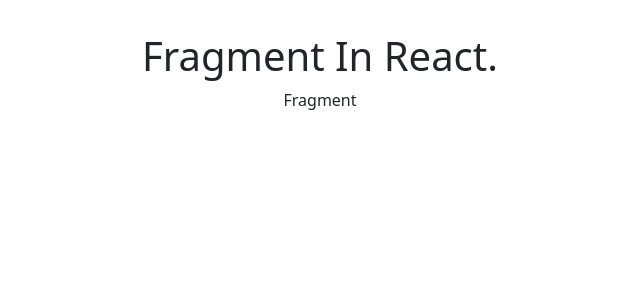
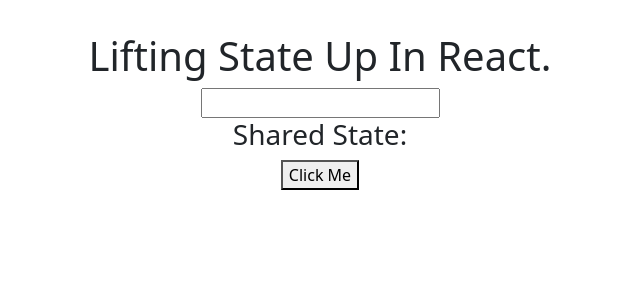
Before and after one commit to codes4education/reactjs_tutorials, a React (Create React App) app: page / in a window 1280 px wide. Shown: the top 300 px of the page, without its empty margins (320-960 px from the left). Built offline with nearby package versions, Linux system fonts and the light colour scheme.

Commit message:
lifting state up

```diff
--- a/src/App.js
+++ b/src/App.js
@@ -1,12 +1,30 @@
-import React from "react";
+import React, { useState } from "react";
 import "./App.css";
-import Fragment from "./FragmentLayout";
+import ChildComponentA from "./ChildComponentA";
+import ChildComponentB from "./ChildComponentB";
 
 function App() {
+  // Example 1
+  const [sharedState, setSharedState] = useState("");
+
+  const handleChange = (newValue) => {
+    console.log(newValue);
+    setSharedState(newValue);
+  };
+
+  // Exmaple 2
+  const parentAlert = (data) => {
+    alert(data.name);
+    console.log(data);
+  };
+
   return (
     <div className="App">
-      <h1>Fragment In React.</h1>
-      <Fragment />
+      <h1>Lifting State Up In React.</h1>
+
+      <ChildComponentA sharedState={sharedState} handleChange={handleChange} />
+
+      <ChildComponentB sharedState={sharedState} alert={parentAlert} />
     </div>
   );
 }
--- /dev/null
+++ b/src/ChildComponentA.js
@@ -0,0 +1,14 @@
+import React from "react";
+
+export default function ChildComponentA({ sharedState, handleChange }) {
+  // Exmaple 1
+  const handleInputChange = (event) => {
+    const newValue = event.target.value;
+    handleChange(newValue);
+  };
+  return (
+    <div>
+      <input type="text" value={sharedState} onChange={handleInputChange} />
+    </div>
+  );
+}
--- /dev/null
+++ b/src/ChildComponentB.js
@@ -0,0 +1,15 @@
+import React from "react";
+
+export default function ChildComponentB({ sharedState, alert }) {
+  // Exmaple 2
+  //   const data = "Bhaskar Gupta";
+  const data = { name: "Bhaskar Gupta", email: "Bhaskar@gmail.com" };
+
+  return (
+    <div>
+      <h3>Shared State: {sharedState}</h3>
+
+      <button onClick={() => alert(data)}>Click Me</button>
+    </div>
+  );
+}
--- a/src/FragmentLayout.js
+++ /dev/null
@@ -1,9 +0,0 @@
-import React, { Fragment } from "react";
-
-export default function FragmentLayout() {
-  return (
-    <>
-      <div>Fragment</div>
-    </>
-  );
-}
```
